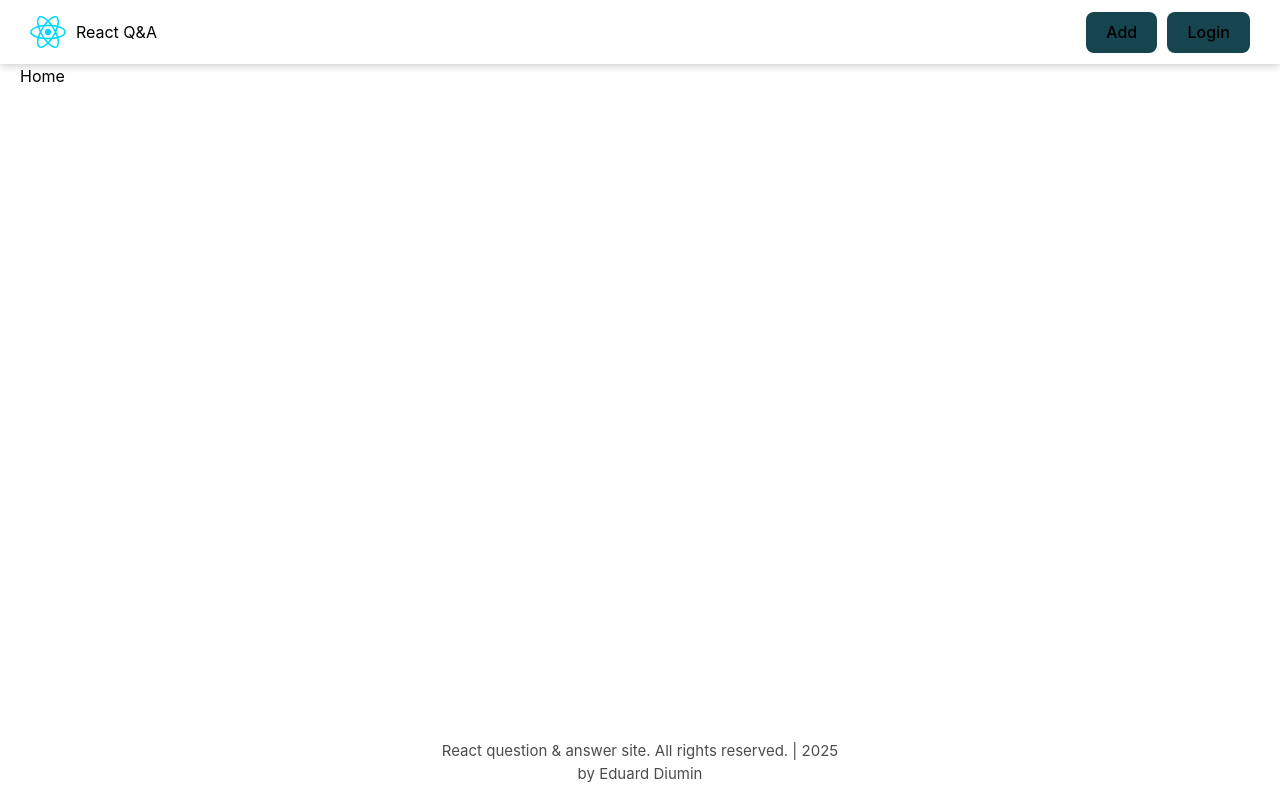
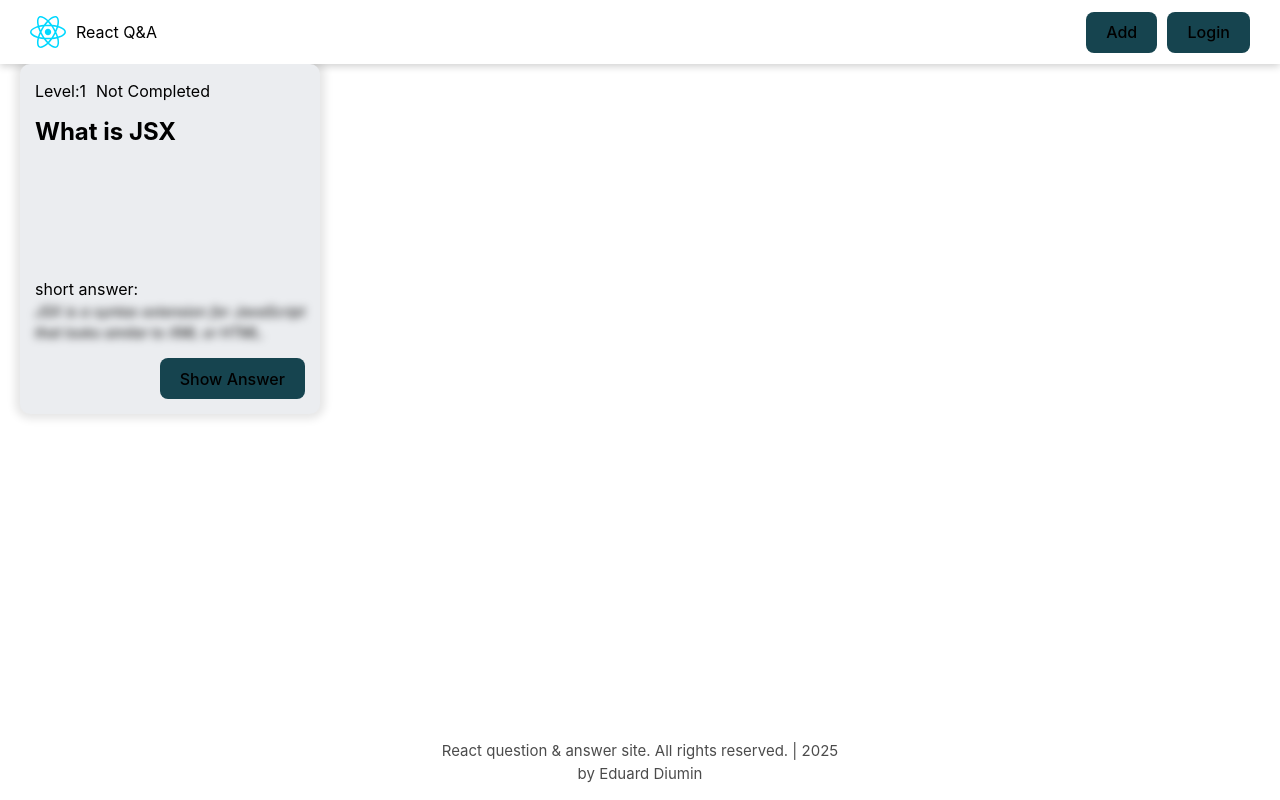
Before and after one commit to eduard-diumin/react-app-card, a React (Vite) app: page / in a window 1280 px wide. Built offline with nearby package versions, Linux system fonts and the light colour scheme.

Commit message:
home page and question card

```diff
--- a/src/App.jsx
+++ b/src/App.jsx
@@ -1,14 +1,14 @@
 import { BrowserRouter, Route, Routes } from "react-router-dom";
 import "./App.css";
-import { Button } from "./components/Button/Button";
 import { MainLayout } from "./components/MainLayout";
+import { HomePage } from "./pages/HomePage";
 
 function App() {
   return (
     <BrowserRouter>
       <Routes>
         <Route element={<MainLayout />}>
-          <Route path="/" element={<div>Home</div>} />
+          <Route path="/" element={<HomePage />} />
           <Route path="/forbidden" element={<div>Forbidden Page</div>} />
           <Route path="/addquestion" element={<div>Add Question Page</div>} />
         </Route>
--- a/src/components/Header/Header.jsx
+++ b/src/components/Header/Header.jsx
@@ -1,16 +1,19 @@
 import { Button } from "../Button";
 import cls from "./Header.module.css";
 import reactLogo from "../../assets/react.svg";
+import { useNavigate } from "react-router-dom";
 
 export const Header = () => {
+  const navigate = useNavigate();
+
   return (
     <header className={cls.header}>
-      <p>
+      <p onClick={() => navigate("/")}>
         <img src={reactLogo} alt="react logo" />
         <span>React Q&A</span>
       </p>
       <div className={cls.headerBtns}>
-        <Button>Add</Button>
+        <Button onClick={() => navigate("/addquestion")}>Add</Button>
         <Button>Login</Button>
       </div>
     </header>
--- /dev/null
+++ b/src/components/QuestionCard/QuestionCard.jsx
@@ -0,0 +1,24 @@
+import { Button } from "../Button";
+import cls from "./QuestionCard.module.css";
+
+export const QuestionCard = () => {
+  return (
+    <div className={cls.card}>
+      <div className={cls.cardLabels}>
+        <div>Level:1</div>
+        <div>Not Completed</div>
+      </div>
+      <h5 className={cls.cardTitle}>What is JSX</h5>
+      <div className={cls.cardAnswers}>
+        <span>short answer:</span>
+        <p className={cls.cardAnswer}>
+          JSX is a syntax extension for JavaScript that looks similar to XML or
+          HTML.
+        </p>
+      </div>
+      <Button onClick={() => console.log("Show Answer Clicked")}>
+        Show Answer
+      </Button>
+    </div>
+  );
+};
--- /dev/null
+++ b/src/components/QuestionCard/QuestionCard.module.css
@@ -0,0 +1,46 @@
+.card {
+  width: 300px;
+  height: 350px;
+  border-radius: 10px;
+  padding: 15px;
+  background-color: var(--card-bg-color);
+  color: var(--text-color);
+  box-shadow: 0 0 8px 5px rgba(0, 0, 0, 0.1);
+  display: flex;
+  flex-direction: column;
+  justify-content: flex-start;
+  align-items: flex-start;
+  gap: 15px;
+
+  button {
+    align-self: flex-end;
+  }
+}
+
+.cardLabels {
+  display: flex;
+  align-items: center;
+  gap: 10px;
+}
+
+.cardTitle {
+  font-size: 24px;
+  line-height: 28px;
+}
+
+.cardAnswers {
+  margin-top: auto;
+}
+
+.cardAnswer {
+  font-size: 14px;
+  filter: blur(4px);
+  font-style: italic;
+  text-align: justify;
+  cursor: pointer;
+  transition: filter 0.8s ease-in-out;
+}
+
+.cardAnswer:hover {
+  filter: blur(0);
+}
--- /dev/null
+++ b/src/components/QuestionCard/index.jsx
@@ -0,0 +1 @@
+export { QuestionCard } from "./QuestionCard";
--- a/src/index.css
+++ b/src/index.css
@@ -3,6 +3,7 @@
   --text-color: #fff;
   --btn-bg-color: #383b3f;
   --btn-text-color: #fff;
+  --card-bg-color: #343a46;
 
   font-family: Inter, -apple-system, BlinkMacSystemFont, "Segoe UI", Roboto,
     "Helvetica Neue", Arial, sans-serif, "Apple Color Emoji", "Segoe UI Emoji",
@@ -42,6 +43,7 @@
 
     --btn-bg-color: #16444f;
     --btn-text-color: #57c4dc;
+    --card-bg-color: #ebedf0;
   }
 }
 
@@ -52,5 +54,6 @@
 
     --btn-bg-color: #383b3f;
     --btn-text-color: #fff;
+    --card-bg-color: #343a46;
   }
 }
--- /dev/null
+++ b/src/pages/HomePage/HomePage.jsx
@@ -0,0 +1,10 @@
+import { QuestionCard } from "../../components/QuestionCard";
+import cls from "./HomePage.module.css";
+
+export const HomePage = () => {
+  return (
+    <div className={cls.homePage}>
+      <QuestionCard />
+    </div>
+  );
+};
--- /dev/null
+++ b/src/pages/HomePage/index.jsx
@@ -0,0 +1 @@
+export { HomePage } from "./HomePage";
```
Also changed, not shown: src/pages/HomePage/HomePage.module.css (added).
